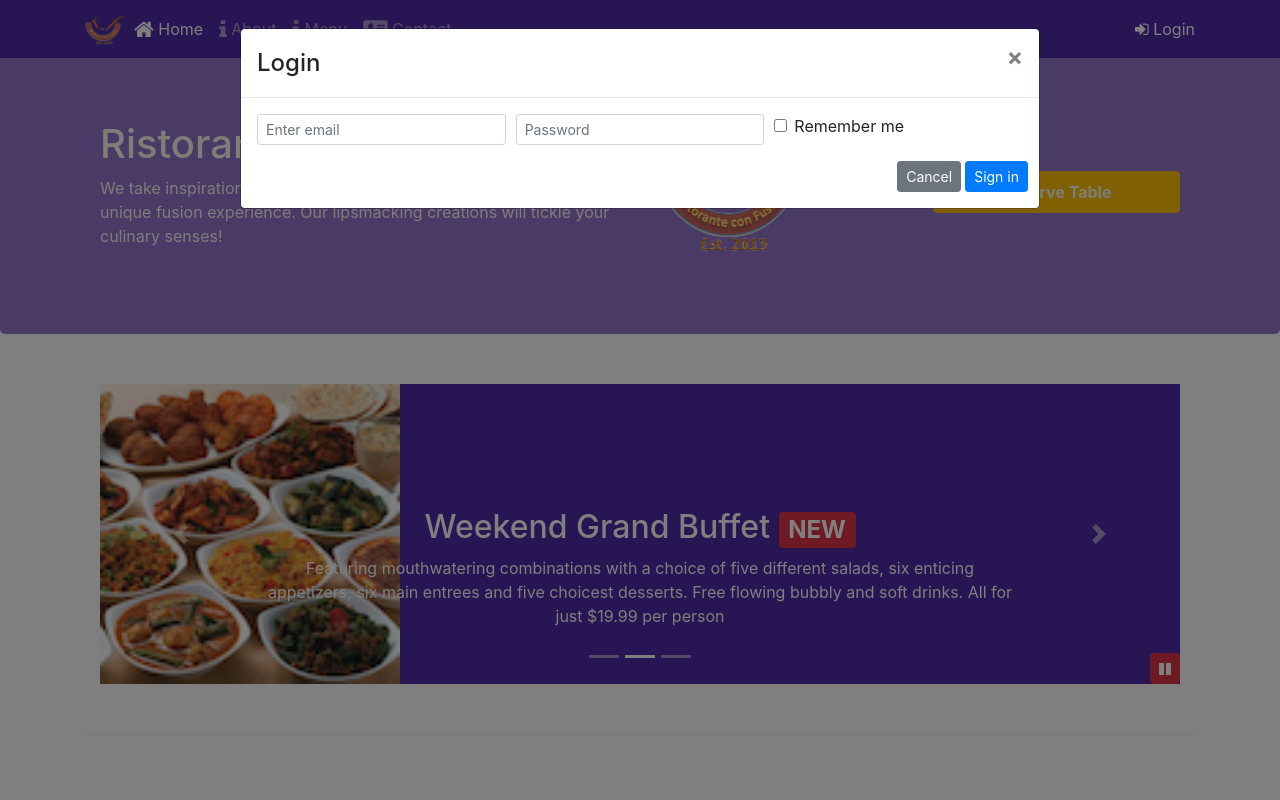
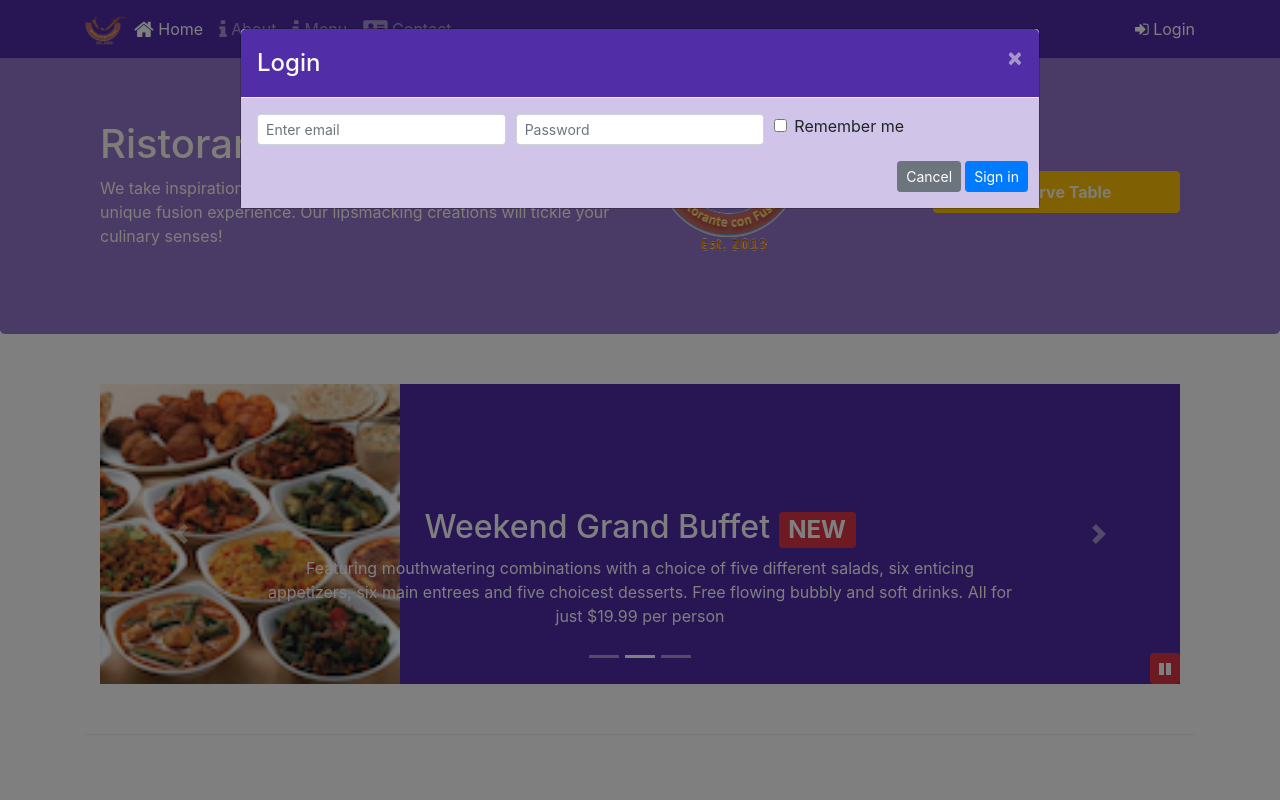
Before and after one commit to esthertrejo/Bootstrap-course, a website: page index.html in a window 1280 px wide. Both pictures are taken after a click on the link "Login". Shown: the top 800 px of the page. Drawn offline with nearby package versions, Linux system fonts and the light colour scheme.

Commit message:
Assignment 4

```diff
--- a/css/styles.scss
+++ b/css/styles.scss
@@ -74,3 +74,16 @@ body{
     bottom: 0px;
     z-index: 1;
 }
+
+.modal-header {
+    background-color: $background-dark;
+    color:floralwhite;
+}
+
+.modal-body {
+    background-color: $background-pale;
+}
+
+.close {
+    color:floralwhite;
+}
--- a/index.html
+++ b/index.html
@@ -39,7 +39,7 @@
                     </li>
                 </ul>
                 <span class="navbar-text">
-                    <a data-toggle="modal" data-target="#loginModal">
+                    <a id="loginButton">
                         <span class="fa fa-sign-in"></span> Login
                     </a>
                 </span>
@@ -171,7 +171,7 @@
                     <img src="img/logo.png" class="img-fluid">
                 </div>
                 <div class="col-12 col-sm-3 align-self-center">
-                    <a role="button" class="btn btn-block nav-link btn-warning" data-toggle="modal" data-target="#reserveModal"><strong>Reserve Table</strong></a>
+                    <a role="button" class="btn btn-block nav-link btn-warning" id="reserveButton"><strong>Reserve Table</strong></a>
                 </div>
             </div>
         </div>
@@ -345,6 +345,15 @@
                     $('#carouselButton').children('span').addClass('fa-pause');
                 }
             });
+
+            $('#loginButton').click(function(){
+                $('#loginModal').modal('show')
+            });
+
+            $('#reserveButton').click(function(){
+                $('#reserveModal').modal('show')
+            });
+
         })
     </script>
 </body>
```
Also changed, not shown: css/styles.css.
